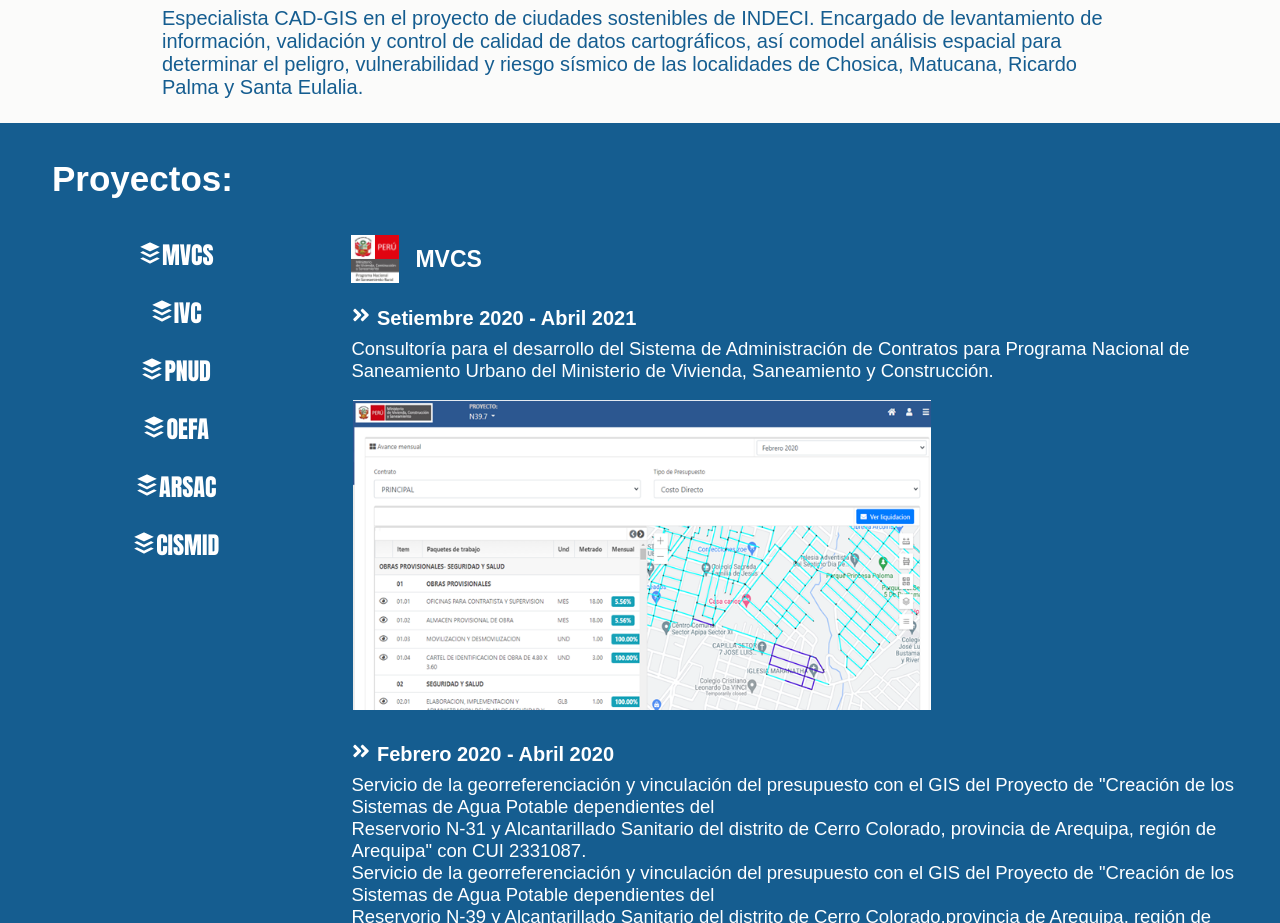
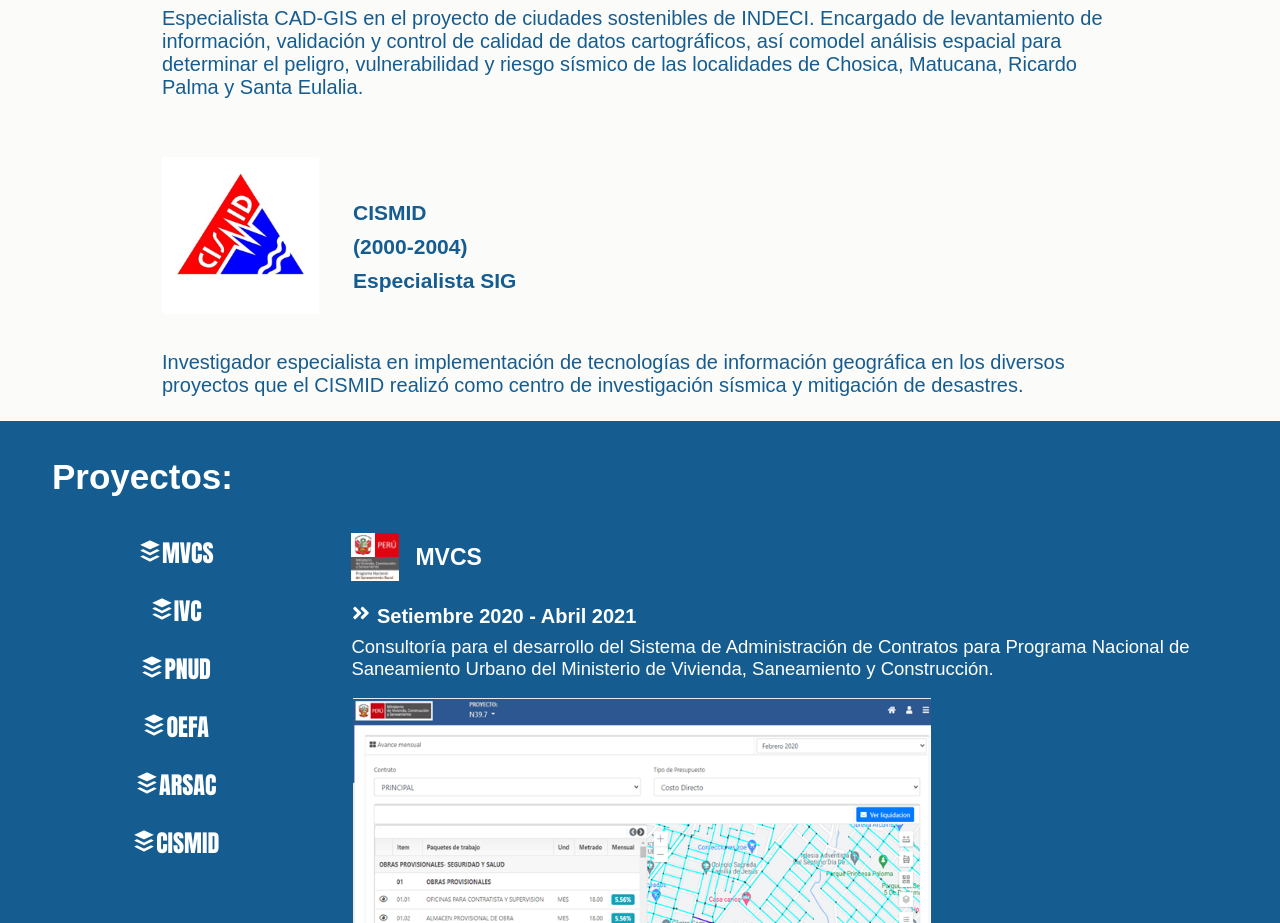
Before and after one commit to GiomarMLL/rodolfo, a React (Create React App) app: page / in a window 1280 px wide. Shown: the part 2780-3703 px from the top of the page. Built offline with nearby package versions, Linux system fonts and the light colour scheme.

Commit message:
change initial rodolfo value

```diff
--- a/public/index.html
+++ b/public/index.html
@@ -2,7 +2,7 @@
 <html lang="en">
   <head>
     <meta charset="utf-8" />
-    <link rel="icon" href="%PUBLIC_URL%/favicon.ico" />
+    <link rel="icon" href="%PUBLIC_URL%/logo.jpg" />
     <meta name="viewport" content="width=device-width, initial-scale=1" />
     <meta name="theme-color" content="#000000" />
     <meta
@@ -24,7 +24,7 @@
       work correctly both with client-side routing and a non-root public URL.
       Learn how to configure a non-root public URL by running `npm run build`.
     -->
-    <title>React App</title>
+    <title>Ing. Rodolfo Moreno </title>
   </head>
   <body>
     <noscript>You need to enable JavaScript to run this app.</noscript>
--- a/src/App.js
+++ b/src/App.js
@@ -28,6 +28,7 @@
     //console.log(contador)
   }
   return (
+
     <div className='contenedor'id='contenedor'>
        <div>
           <a href="#"><input type="button"value="^"className="boton_deslizador"id="boton_deslizador"/></a>
--- a/src/experiencia_data.js
+++ b/src/experiencia_data.js
@@ -3,6 +3,7 @@
 import telematica from './img/telematica.jpg'
 import voxiva from './img/voxiva.png'
 import indeci from './img/indeci.jpg'
+import cismid from './img/cismid.jpg'
 
 const experiencia = [
   {
@@ -44,6 +45,14 @@
     funcion:'Especialista CAD-SIG',
     concepto: 'Especialista CAD-GIS en el proyecto de ciudades sostenibles de INDECI. Encargado de levantamiento de información, validación y control de calidad de datos cartográficos, así como',
     concepto2:'del análisis espacial para determinar el peligro, vulnerabilidad y riesgo sísmico de las localidades de Chosica, Matucana, Ricardo Palma y Santa Eulalia.'
+  },
+  {
+    img: cismid,
+    empresa: 'CISMID',
+    tiempo: '(2000-2004)',
+    funcion: 'Especialista SIG',
+    concepto: 'Investigador especialista en implementación de tecnologías de información geográfica en los diversos proyectos que el CISMID realizó como centro de investigación sísmica y mitigación de desastres.',
+    concepto2: ''
   }
 ]
 export default experiencia
```
Also changed, not shown: public/logo.jpg (added).
